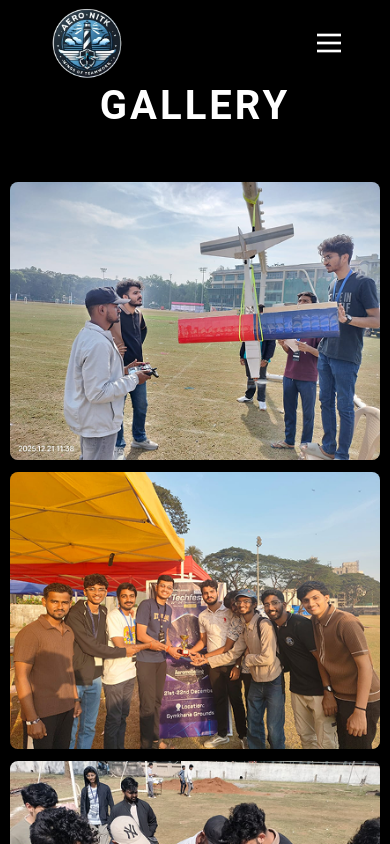
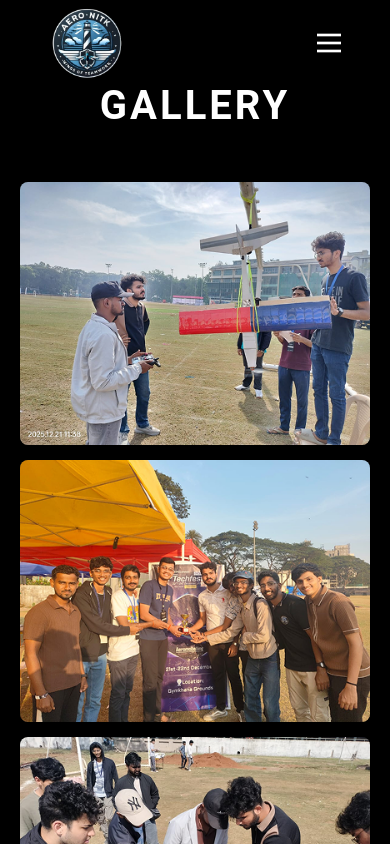
Before and after one commit to yoman12357/Aero_NITK, a React (Vite) app: page /gallery in a window 390 px wide. Shown: the top 844 px of the page. Built offline with nearby package versions, Linux system fonts and the light colour scheme.

Commit message:
carousel and footer changes

```diff
--- a/src/components/Gallery.css
+++ b/src/components/Gallery.css
@@ -1,3 +1,7 @@
+.body {
+  background-color: #000000;
+}
+
 .gallery-section {
   padding: 130px 20px 70px 20px;
   background: #000;
@@ -99,3 +103,29 @@
     /* Optional: prevents very tall images from taking over */
   }
 }
+
+/* Mobile and Tablet overrides - Laptop remains unchanged */
+@media (max-width: 1024px) {
+  .gallery-grid {
+    display: flex !important;
+    flex-direction: column !important;
+    gap: 15px !important;
+    padding: 0 10px;
+  }
+
+  .gallery-item {
+    grid-row-end: auto !important;
+    /* Forces natural height */
+    width: 100% !important;
+  }
+
+  .gallery-item img {
+    height: auto !important;
+    /* Maintains image aspect ratio */
+    object-fit: contain;
+  }
+
+  .gallery-item.wide {
+    grid-column: auto !important;
+  }
+}
--- a/src/components/Team.jsx
+++ b/src/components/Team.jsx
@@ -66,7 +66,7 @@ const Team = () => {
   ];
 
   const rawMembersData = [
-    { name: 'Aryan Bokolia', role: 'Developer', subsystem: 'Web Team', image: aryan_bokolia, linkedIn: 'https://www.linkedin.com/in/aryan-bokolia-365aa4326' },
+    { name: 'Aryan Bokolia', role: 'Web Developer', subsystem: 'Web Team', image: aryan_bokolia, linkedIn: 'https://www.linkedin.com/in/aryan-bokolia-365aa4326' },
     { name: 'Darshan Upadhye', role: 'UI/UX Designer', subsystem: 'Web Team', image: Darshan, linkedIn: 'https://www.linkedin.com/in/darshan-upadhye-b20374312?utm_source=share&utm_campaign=share_via&utm_content=profile&utm_medium=android_app' },
     { name: 'Varshith J', role: 'Structures Lead', subsystem: 'Structures', image: varshith_j, linkedIn: 'https://www.linkedin.com/in/varshith-j-54579628a' },
     { name: 'Tirth Vishalkumar Patel', role: 'Fuselage Lead', subsystem: 'Structures', image: tirth_vishalkumar_patel, linkedIn: 'https://www.linkedin.com/in/tirth-patel-550715321/' },
--- a/src/components/footer.css
+++ b/src/components/footer.css
@@ -1,21 +1,26 @@
+.pagewrapper {
+    transition: background-color 0.3s ease;
+}
+
+.pagewrapper.home-bg {
+    background-color: #ffffff;
+}
+
+.pagewrapper.other-bg {
+    background-color: #000000;
+}
+
 .footer {
     width: 100%;
-    z-index: 100;
-    /* Updated background color to 1c1c1c */
-
+    z-index: 10;
     background-color: #1c1c1c !important;
-
-    /* FIX: This shadow prevents the black background from showing at the rounded corners */
-
     border-top-left-radius: 25px;
     border-top-right-radius: 25px;
-
     padding: 56px 72px 32px 72px;
     color: #ffffff;
     box-sizing: border-box;
     font-family: sans-serif;
     position: relative;
-    z-index: 10;
 }
 
 .footer-main-content {
@@ -64,10 +69,6 @@
     color: #3490eb;
 }
 
-.contact-col {
-    min-width: 200px;
-}
-
 .footer-bottom {
     margin-top: 60px;
     font-size: 14px;
@@ -79,7 +80,6 @@
     color: #3490eb;
 }
 
-/* RESPONSIVE DESIGN */
 @media (max-width: 1024px) {
     .footer {
         padding: 40px 32px 32px;
--- a/src/components/footer.jsx
+++ b/src/components/footer.jsx
@@ -1,17 +1,21 @@
 import React from 'react';
+import { useLocation } from 'react-router-dom';
 import './footer.css';
 import logoImage from '../images/Aero_NITK_logo.png';
 
 const Footer = () => {
+  const location = useLocation();
+
+  const isHomePage = location.pathname === '/';
+
   return (
+    <div className={`pagewrapper ${isHomePage ? 'home-bg' : 'other-bg'}`}>
       <footer className="footer">
         <div className="footer-main-content">
-        {/* Logo Section */}
           <div className="footer-logo-section">
             <img src={logoImage} alt="Aero NITK Logo" className="footer-logo" />
           </div>
 
-        {/* Links Section */}
           <div className="footer-links-container">
             <div className="footer-column">
               <h3>Social</h3>
@@ -39,7 +43,7 @@ const Footer = () => {
           © 2026 Aero NITK | Built with <span className="heart">💙</span> by Web Team, AeroNITK
         </div>
       </footer>
-
+    </div>
   );
 };
 
```
Lines whose indentation alone changed are shown as unchanged.
